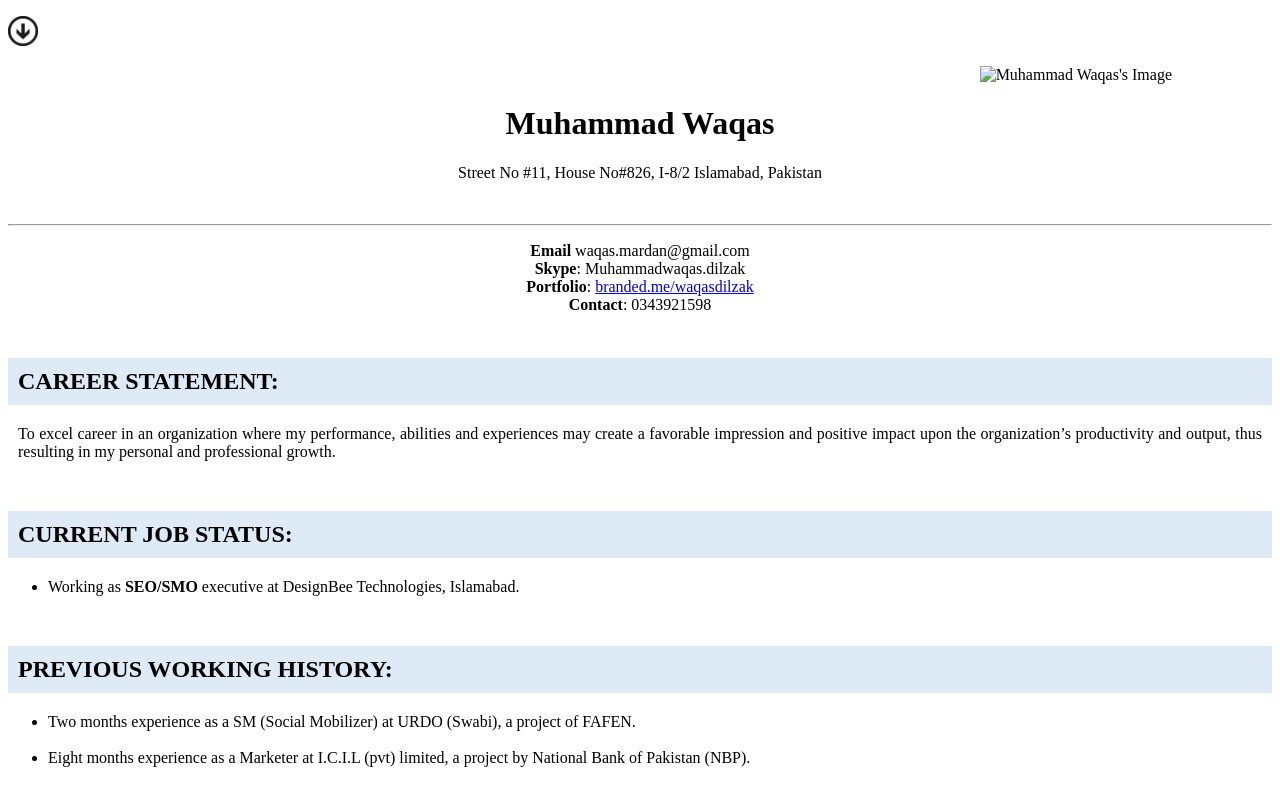
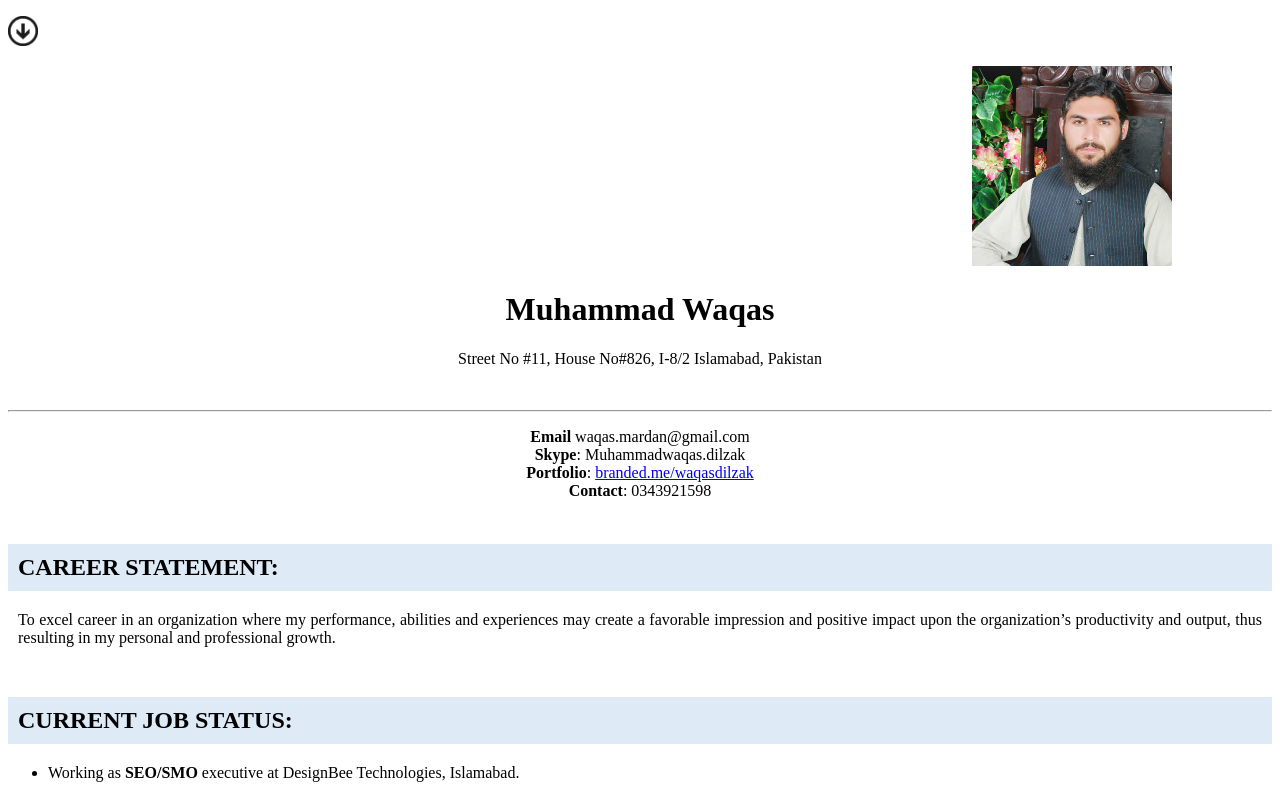
Before and after one commit to ioptimizer/waqas-cv, a plain HTML site: page index.html in a window 1280 px wide. Shown: the top 800 px of the page. Drawn offline with Linux system fonts and the light colour scheme.

Commit message:
Update index.html

```diff
--- a/index.html
+++ b/index.html
@@ -34,7 +34,7 @@
 <div id="top"></div>
 
 <p> <a href="#bottom"><img src="images/Bottom.png"  alt="Go to Bottom" class="bottom-image"></a> </p>
-<p class="profile-img-container"> <img title="Muhammad Waqas Dilzak" src="muhammad-waqas.png" alt="Muhammad Waqas's Image" class="profile-img"></p>
+<p class="profile-img-container"> <img title="Muhammad Waqas Dilzak" src="images/muhammad-waqas.png" alt="Muhammad Waqas's Image" class="profile-img"></p>
 
     <h1 class="user-name"> Muhammad Waqas </h1>
     <p class="user-address">Street No #11, House No#826, I-8/2 Islamabad, Pakistan </p> <br> <hr>
```
